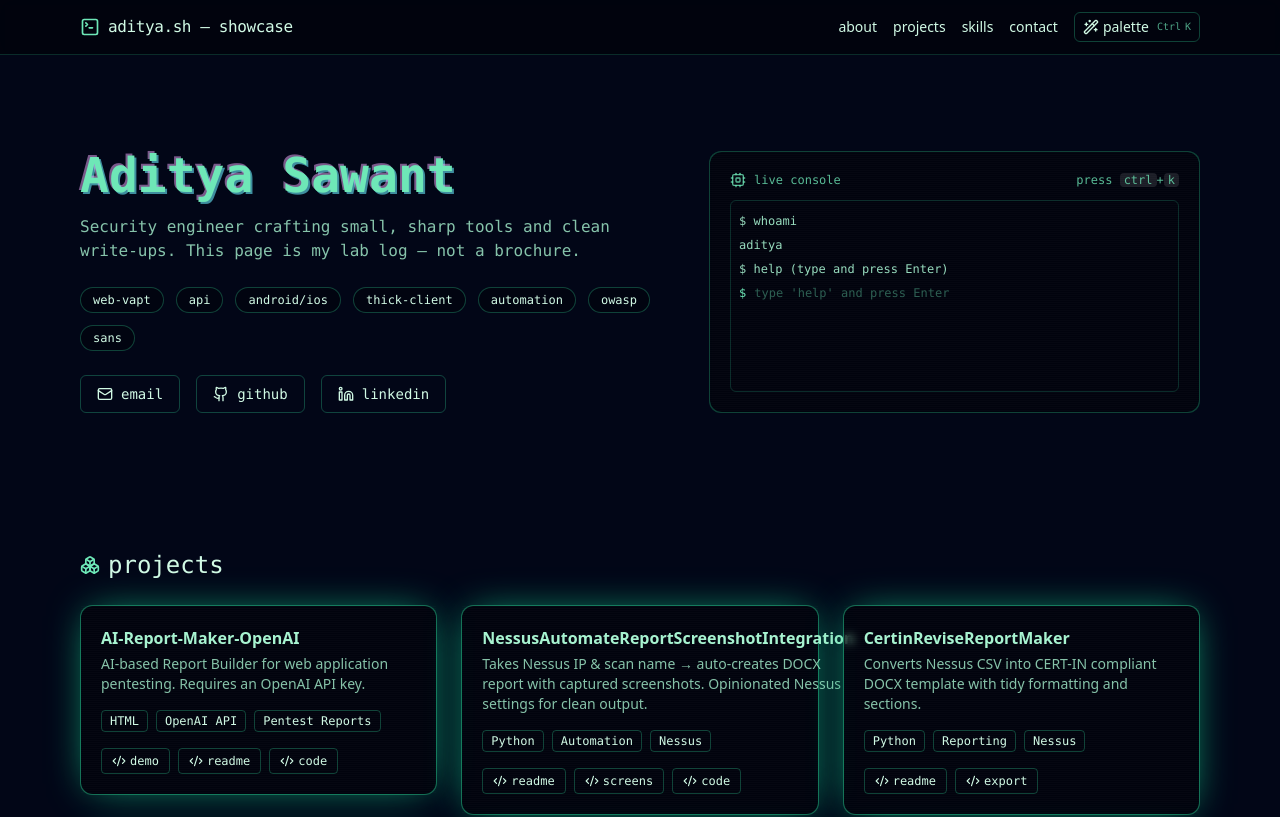
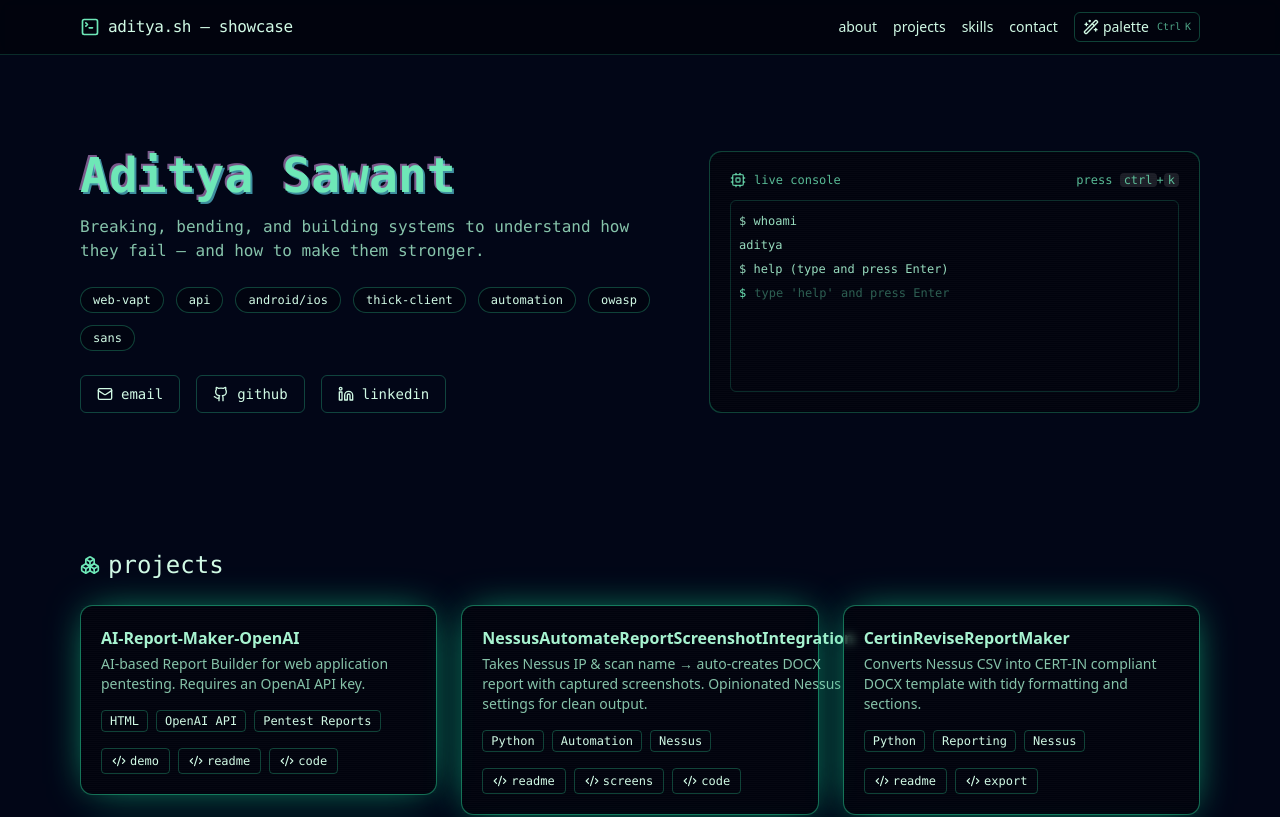
Before and after one commit to theadiy/adi-portfolio, a React (Vite) app: page / in a window 1280 px wide. Shown: the top 817 px of the page. Built offline with nearby package versions, Linux system fonts and the light colour scheme.

Commit message:
update bio

```diff
--- a/src/components/Portfolio.jsx
+++ b/src/components/Portfolio.jsx
@@ -380,7 +380,7 @@ export default function Portfolio() {
             <h1 className="text-4xl sm:text-5xl font-semibold leading-tight font-mono">
               <Glitch text="Aditya Sawant" />
             </h1>
-            <p className="mt-4 text-emerald-200/80 font-mono">Security engineer crafting small, sharp tools and clean write‑ups. This page is my lab log — not a brochure.</p>
+            <p className="mt-4 text-emerald-200/80 font-mono">Breaking, bending, and building systems to understand how they fail — and how to make them stronger.</p>
             <div className="mt-6 flex flex-wrap gap-3 font-mono text-xs">
               {["web-vapt","api","android/ios","thick-client","automation","owasp","sans"].map((t) => (
                 <span key={t} className="px-3 py-1 rounded-full border border-emerald-400/30 bg-black/30">{t}</span>
```
